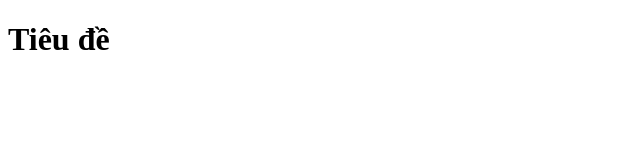
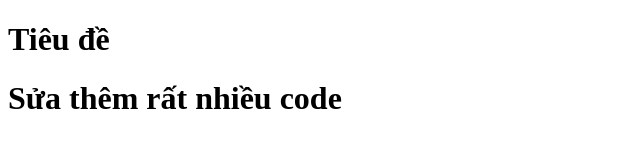
Before and after one commit to TuNhatTruong/duan6, a plain HTML site: page index.html in a window 1280 px wide. Shown: the whole page, without its empty margins (0-640 px from the left). Drawn offline with Linux system fonts and the light colour scheme.

Commit message:
1. sửa code lần 1

```diff
--- a/index.html
+++ b/index.html
@@ -7,5 +7,6 @@
   </head>
   <body>
     <h1>Tiêu đề</h1>
+    <h1>Sửa thêm rất nhiều code</h1>
   </body>
 </html>
```
